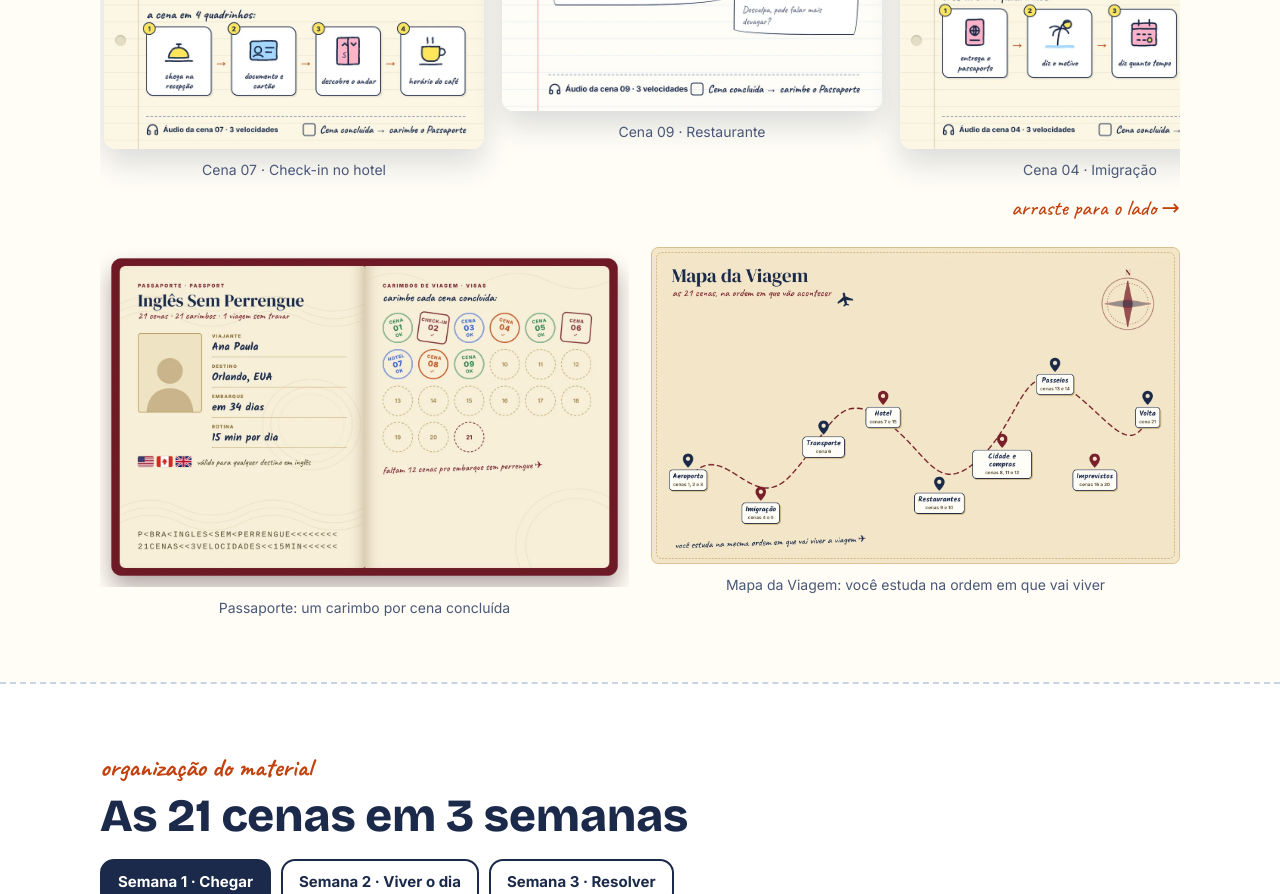
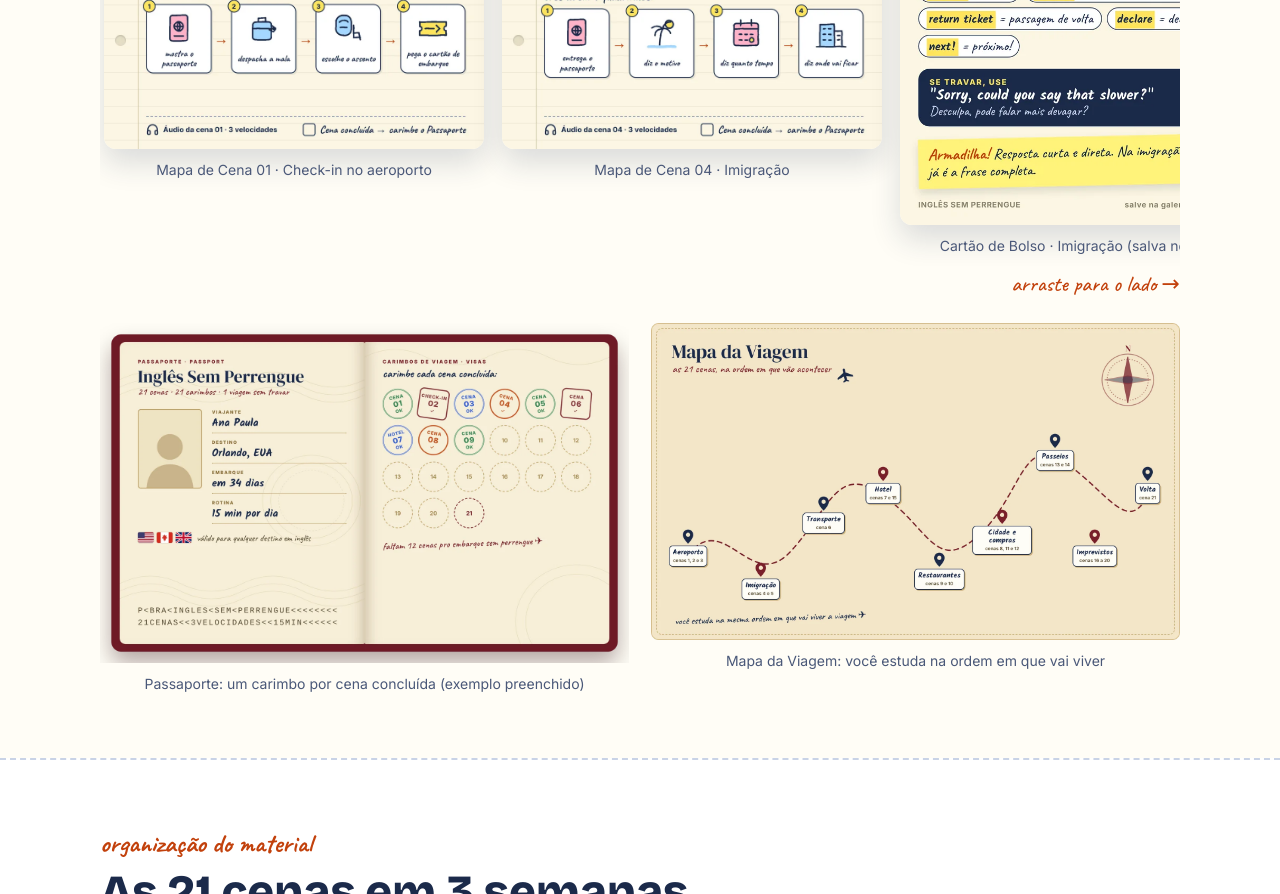
Before and after one commit to vitormurilo2021-lab/ingles-sem-perrengue, a plain HTML site: page public/oferta/index.html in a window 1280 px wide. Shown: the part 4280-5174 px from the top of the page. Drawn offline with Linux system fonts and the light colour scheme.

Commit message:
Oferta: galeria 'material por dentro' com mapas ilustrados e cartões de bolso atuais
Co-Authored-By: Claude Opus 5.5 <noreply@anthropic.com>
Claude-Session: https://claude.ai/code/session_01QvmczT1P3uEks9Ar8yfoC3

```diff
--- a/public/oferta/index.html
+++ b/public/oferta/index.html
@@ -76,7 +76,7 @@
       <article class="dcard"><img src="/assets/img/cena-hotel-v4.webp" width="900" height="1420" loading="lazy" alt="Página do Mapa de Cena: Check-in no hotel"><div><span class="num note">01</span><h3>21 Mapas de Cena</h3><p>Um mapa ilustrado por situação: o que eles falam, o que você responde e as palavras para "pescar".</p></div></article>
       <article class="dcard"><div class="audio-art" aria-hidden="true"><svg width="54" height="54" viewBox="0 0 24 24" fill="none" stroke="#1B2A4A" stroke-width="2" stroke-linecap="round"><path d="M3 14v-2a9 9 0 0 1 18 0v2"/><rect x="2.5" y="14" width="5" height="7" rx="1.5"/><rect x="16.5" y="14" width="5" height="7" rx="1.5"/></svg><div class="chips"><span>0.6x</span><span>0.8x</span><span class="on">1x</span></div></div><div><span class="num note">02</span><h3>63 áudios de treino</h3><p>Cada uma das 21 cenas em 3 velocidades, para ouvir no fone em qualquer lugar.</p></div></article>
       <article class="dcard"><img src="/assets/img/mapa-viagem.webp" width="1600" height="960" loading="lazy" alt="Mapa da Viagem com as 21 cenas"><div><span class="num note">03</span><h3>Mapa da Viagem</h3><p>A linha do tempo do embarque à volta, com as cenas na ordem em que vão acontecer.</p></div></article>
-      <article class="dcard"><img src="/assets/img/cartoes.webp" width="1200" height="1000" loading="lazy" alt="Cartões de Bolso no celular"><div><span class="num note">04</span><h3>Cartões de Bolso</h3><p>As frases de cada cena para salvar no celular e consultar na hora, mesmo sem internet.</p></div></article>
+      <article class="dcard"><img src="/assets/img/cartoes-v2.webp" width="1200" height="1000" loading="lazy" alt="Cartões de Bolso no celular"><div><span class="num note">04</span><h3>Cartões de Bolso</h3><p>As frases de cada cena para salvar no celular e consultar na hora, mesmo sem internet.</p></div></article>
       <article class="dcard"><img src="/assets/img/passaporte.webp" width="1400" height="900" loading="lazy" alt="Passaporte de Progresso com carimbos"><div><span class="num note">05</span><h3>Passaporte de Progresso</h3><p>Uma página para carimbar cada cena concluída. Você vê o quanto já avançou.</p></div></article>
       <article class="dcard plus"><p class="note">+ 5 bônus exclusivos lá embaixo ↓</p></article>
     </div>
@@ -88,13 +88,16 @@
   <h2>Veja como o material é por dentro</h2>
   <p class="lead">Tudo desenhado como um caderno bem feito: setas, marca-texto e só o que importa. Dá pra revisar uma cena inteira em 3 minutos.</p>
   <div class="gallery" id="gallery">
-    <figure><img src="/assets/img/cena-hotel-v4.webp" width="900" height="1420" loading="lazy" alt="Mapa de Cena 07: Check-in no hotel"><figcaption>Cena 07 · Check-in no hotel</figcaption></figure>
-    <figure><img src="/assets/img/cena-rest.webp" width="900" height="1330" loading="lazy" alt="Mapa de Cena 09: Restaurante"><figcaption>Cena 09 · Restaurante</figcaption></figure>
-    <figure><img src="/assets/img/cena-imig-v4.webp" width="900" height="1420" loading="lazy" alt="Mapa de Cena 04: Imigração"><figcaption>Cena 04 · Imigração</figcaption></figure>
+    <figure><img src="/assets/img/cena-aero-v4.webp" width="900" height="1420" loading="lazy" alt="Mapa de Cena 01: Check-in no aeroporto"><figcaption>Mapa de Cena 01 · Check-in no aeroporto</figcaption></figure>
+    <figure><img src="/assets/img/cena-imig-v4.webp" width="900" height="1420" loading="lazy" alt="Mapa de Cena 04: Imigração"><figcaption>Mapa de Cena 04 · Imigração</figcaption></figure>
+    <figure><img src="/assets/img/cartao-imig.webp" width="720" height="1280" loading="lazy" alt="Cartão de Bolso da Imigração no celular"><figcaption>Cartão de Bolso · Imigração (salva no celular)</figcaption></figure>
+    <figure><img src="/assets/img/cena-taxi-v4.webp" width="900" height="1420" loading="lazy" alt="Mapa de Cena 06: Táxi do aeroporto"><figcaption>Mapa de Cena 06 · Táxi do aeroporto</figcaption></figure>
+    <figure><img src="/assets/img/cena-hotel-v4.webp" width="900" height="1420" loading="lazy" alt="Mapa de Cena 07: Check-in no hotel"><figcaption>Mapa de Cena 07 · Check-in no hotel</figcaption></figure>
+    <figure><img src="/assets/img/cartao-hotel.webp" width="720" height="1280" loading="lazy" alt="Cartão de Bolso do hotel no celular"><figcaption>Cartão de Bolso · Check-in no hotel</figcaption></figure>
   </div>
   <p class="swipe note">arraste para o lado →</p>
   <div class="wide-figs">
-    <figure><img src="/assets/img/passaporte.webp" width="1400" height="900" loading="lazy" alt="Passaporte de Progresso aberto"><figcaption>Passaporte: um carimbo por cena concluída</figcaption></figure>
+    <figure><img src="/assets/img/passaporte.webp" width="1400" height="900" loading="lazy" alt="Passaporte de Progresso aberto"><figcaption>Passaporte: um carimbo por cena concluída (exemplo preenchido)</figcaption></figure>
     <figure><img src="/assets/img/mapa-viagem.webp" width="1600" height="960" loading="lazy" alt="Mapa da Viagem"><figcaption>Mapa da Viagem: você estuda na ordem em que vai viver</figcaption></figure>
   </div>
 </section>
```
Also changed, not shown: public/assets/img/cartao-hotel.webp (added), public/assets/img/cartao-imig.webp (added), public/assets/img/cartoes-v2.webp (added), public/assets/img/cartoes.webp (deleted), public/assets/img/cena-aero-v4.webp (added), public/assets/img/cena-hotel.webp (deleted), public/assets/img/cena-imig.webp (deleted), public/assets/img/cena-rest.webp (deleted), public/assets/img/cena-taxi-v4.webp (added).
